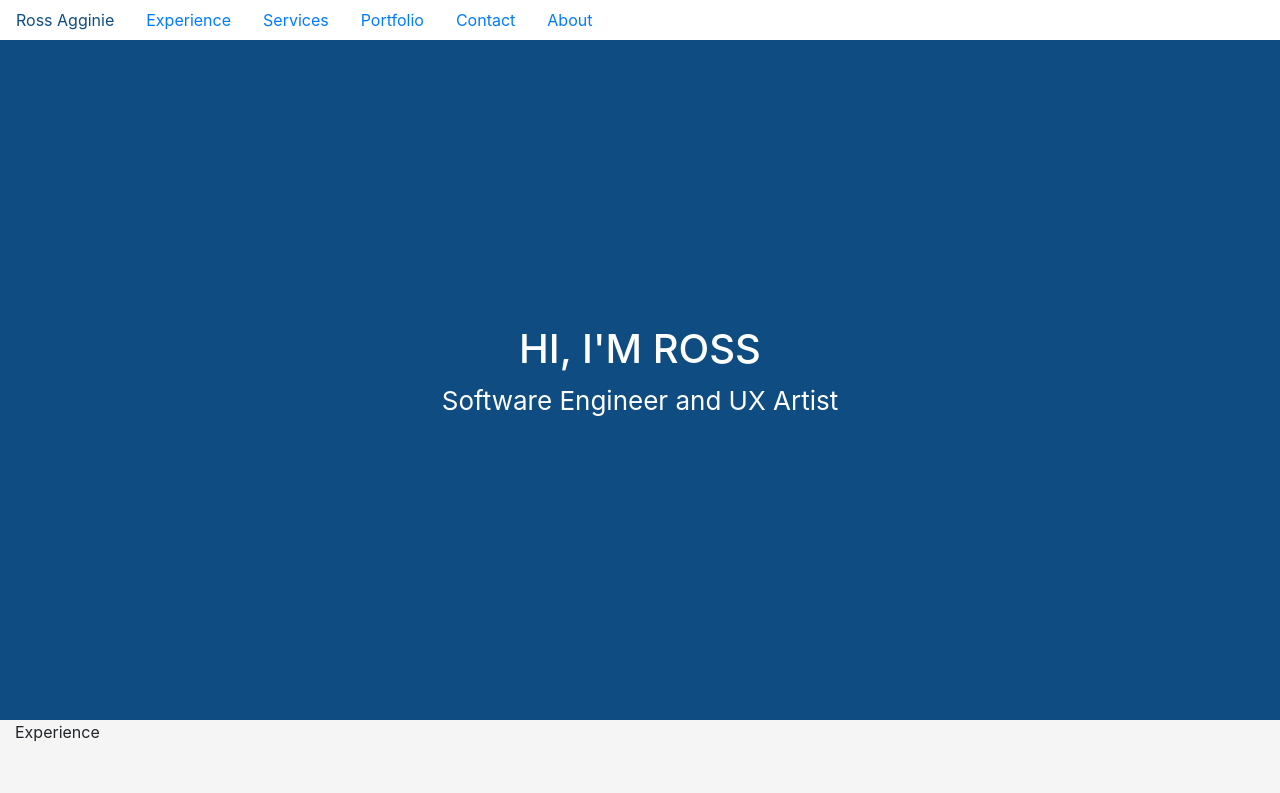
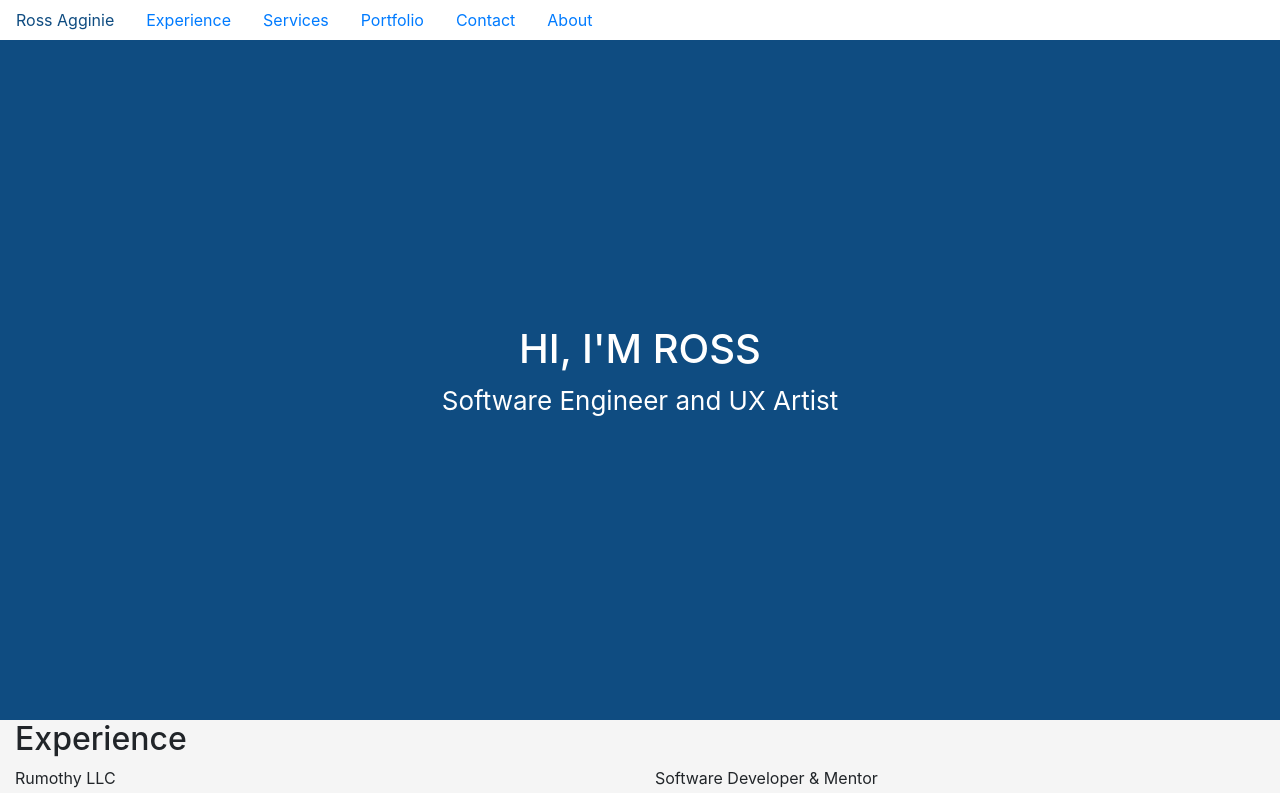
Before and after one commit to rumothy/portfolio_v3, a React (Create React App) app: page / in a window 1280 px wide. Shown: the top 793 px of the page. Built offline with nearby package versions, Linux system fonts and the light colour scheme.

Commit message:
Add resume. Add benchmark pic.

```diff
--- a/src/components/ExperienceFrame/index.js
+++ b/src/components/ExperienceFrame/index.js
@@ -1,7 +1,29 @@
 import React from "react";
 import Container from "react-bootstrap/Container";
+import Row from "react-bootstrap/Row";
+import Col from "react-bootstrap/Col";
 
 const ExperienceFrame = () => {
+  const expItems = [
+    {
+      Id: 1,
+      Company: "Rumothy LLC",
+      Position: "Software Developer & Mentor",
+      City: "Orlando",
+      From: "August 2019",
+      To: "Present",
+      Description: "",
+    },
+    {
+      Id: 2,
+      Company: "Benchmark Electronics",
+      Position: "Software Engineer",
+      City: "Orlando",
+      From: "November 2014",
+      To: "July 2019",
+      Description: "",
+    },
+  ];
   return (
     <Container
       fluid
@@ -10,7 +32,13 @@ const ExperienceFrame = () => {
         background: "#F5F5F5",
       }}
     >
-      Experience
+      <h2>Experience</h2>
+      {expItems.map((expItem) => (
+        <Row key={expItem.Id}>
+          <Col>{expItem.Company}</Col>
+          <Col>{expItem.Position}</Col>
+        </Row>
+      ))}
     </Container>
   );
 };
```
Also changed, not shown: public/benchmark_600x300.png (added), 1 other file (tests, documents, lock files or other folders).
